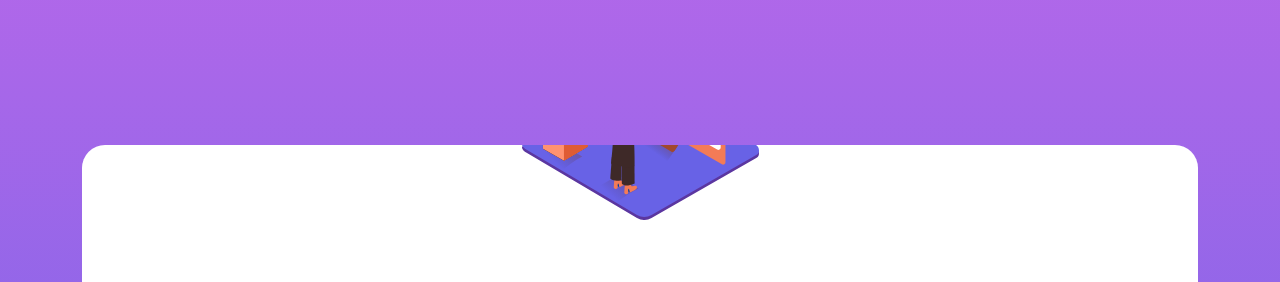
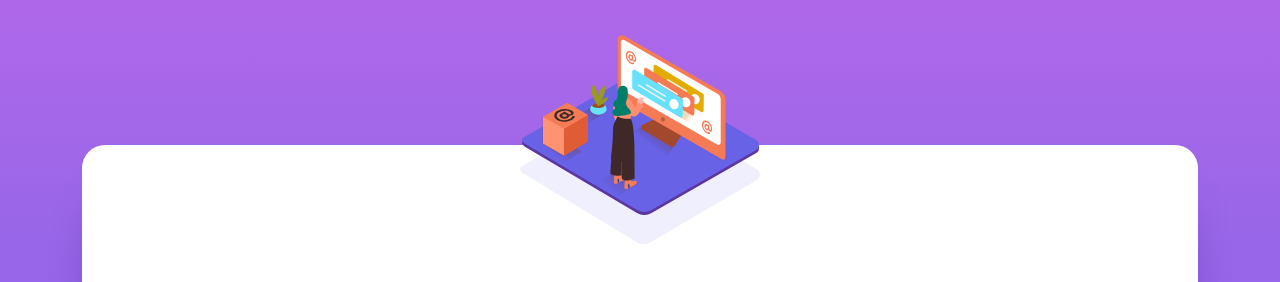
Before and after one commit to Yuko-code/fmchallenge-faq-accordion-card, a plain HTML site: page index.html in a window 1280 px wide. Shown: the top 282 px of the page. Drawn offline with Linux system fonts and the light colour scheme.

Commit message:
img fixed

```diff
--- a/index.html
+++ b/index.html
@@ -15,8 +15,10 @@
   </style>
 </head>
 <body>
+  <header class="card__img"></header>
+  <span class="shadow"></span>
   <main class="card">
-    <header class="card__img"></header>
+
 
 
     <h1 class="card__header">FAQ</h1>
--- a/style.css
+++ b/style.css
@@ -55,17 +55,18 @@ font-family: 'Kumbh Sans', sans-serif;
     background-repeat: no-repeat;
     align-items: center;
     justify-content: space-between;
+    position:relative;
 }
 .card{
     background-color: #fff;
     height:auto;
     width:87.2%;
-    position: relative;
     padding: 135px 25px 45px 25px;
     border-radius: 23px;
     margin-top:145px;
     overflow: auto;
-
+    z-index: 0;
+    box-shadow: 0 50px 50px -20px rgba(53, 18, 122, 49.72%);
 }
 .card__img{
     width:237px;
@@ -76,8 +77,17 @@ font-family: 'Kumbh Sans', sans-serif;
     background-position:center;
     align-self:center;
     position:absolute;
-    top:-120px;
-    overflow:visible;
+    top:20px;
+    z-index: 2;
+}
+.shadow{
+    background-image: url("images/bg-pattern-mobile.svg");
+    background-repeat: no-repeat;
+    width:240px;
+    height:240px;
+    position:absolute;
+    top:140px;
+    z-index: 1;
 }
 
 
```
